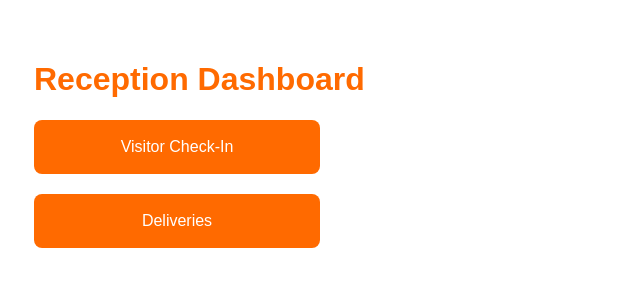
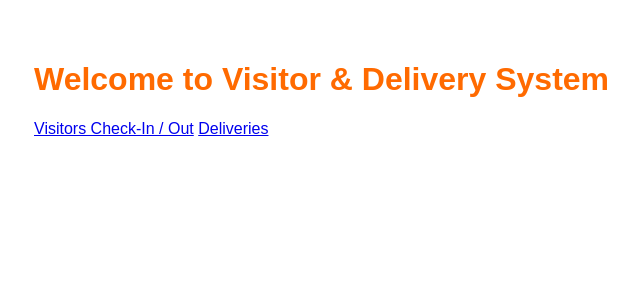
Before and after one commit to amberg710/visitor_delivery_demo-, a Flask app: page / in a window 1280 px wide. Shown: the top 300 px of the page, without its empty margins (94-734 px from the left). Run offline with Flask 3, Linux system fonts and the light colour scheme; parts of the project's set-up code (start-up, migrations or seed data) failed here and were passed over.

Commit message:
Update home.html

```diff
--- a/templates/home.html
+++ b/templates/home.html
@@ -1,21 +1,16 @@
 <!DOCTYPE html>
 <html>
 <head>
-<title>Reception System</title>
-<link rel="stylesheet" href="{{ url_for('static', filename='style.css') }}">
+    <title>Visitor & Delivery Home</title>
+    <link rel="stylesheet" href="{{ url_for('static', filename='style.css') }}">
 </head>
-
 <body>
-
 <div class="container">
-
-<h1>Reception Dashboard</h1>
-
-<a class="btn" href="/visitors">Visitor Check-In</a>
-
-<a class="btn" href="/deliveries">Deliveries</a>
-
+    <h1>Welcome to Visitor & Delivery System</h1>
+    <div class="menu">
+        <a href="/visitors" class="button">Visitors Check-In / Out</a>
+        <a href="/deliveries" class="button">Deliveries</a>
+    </div>
 </div>
-
 </body>
 </html>
```
